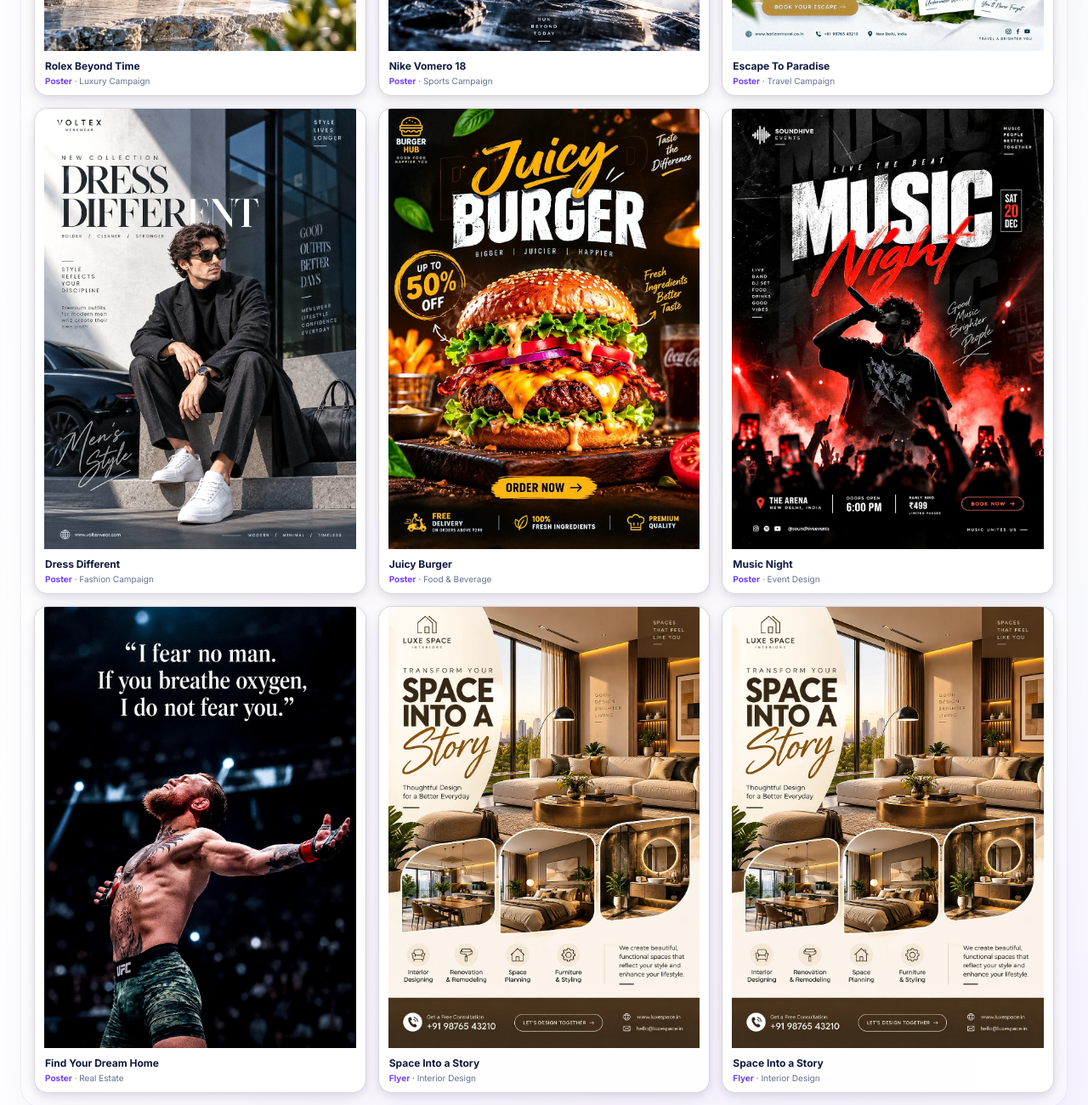
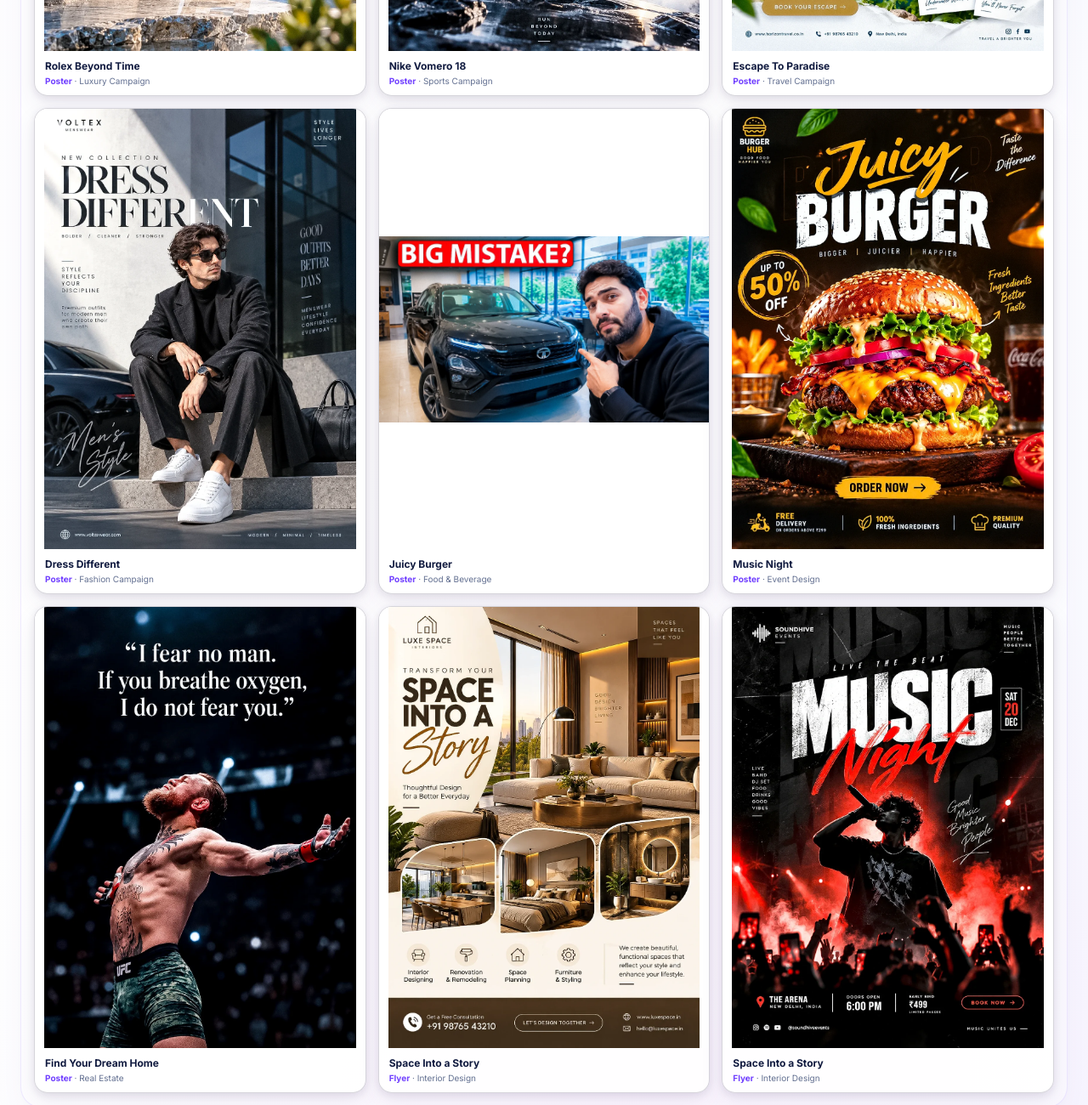
Before and after one commit to ixpikachu18-cmd/creativethumb-portfolio, a plain HTML site: page graphic-design.html in a window 1280 px wide. Shown: the part 1140-2440 px from the top of the page at 85% size. Drawn offline with Linux system fonts and the light colour scheme.

Commit message:
Update graphic-design.html

```diff
--- a/graphic-design.html
+++ b/graphic-design.html
@@ -348,11 +348,11 @@
     <article class="work-card" data-cat="fitness" data-title="Nike Vomero 18"><img src="assets/shoes.webp" alt="Nike Vomero 18 poster" loading="lazy" decoding="async"><div class="meta"><h3>Nike Vomero 18</h3><p><span>Poster</span> · Sports Campaign</p></div></article>
     <article class="work-card" data-cat="event" data-title="Escape To Paradise"><img src="assets/travel.webp" alt="Escape To Paradise poster" loading="lazy" decoding="async"><div class="meta"><h3>Escape To Paradise</h3><p><span>Poster</span> · Travel Campaign</p></div></article>
     <article class="work-card" data-cat="business" data-title="Dress Different"><img src="assets/cloth.webp" alt="Dress Different fashion poster" loading="lazy" decoding="async"><div class="meta"><h3>Dress Different</h3><p><span>Poster</span> · Fashion Campaign</p></div></article>
-    <article class="work-card" data-cat="food" data-title="Juicy Burger"><img src="assets/burger.webp" alt="Juicy Burger poster" loading="lazy" decoding="async"><div class="meta"><h3>Juicy Burger</h3><p><span>Poster</span> · Food &amp; Beverage</p></div></article>
-    <article class="work-card" data-cat="event" data-title="Music Night"><img src="assets/music.webp" alt="Music Night event poster" loading="lazy" decoding="async"><div class="meta"><h3>Music Night</h3><p><span>Poster</span> · Event Design</p></div></article>
+    <article class="work-card" data-cat="food" data-title="Juicy Burger"><img src="assets/car.webp" alt="Juicy Burger poster" loading="lazy" decoding="async"><div class="meta"><h3>Juicy Burger</h3><p><span>Poster</span> · Food &amp; Beverage</p></div></article>
+    <article class="work-card" data-cat="event" data-title="Music Night"><img src="assets/burger.webp" alt="Music Night event poster" loading="lazy" decoding="async"><div class="meta"><h3>Music Night</h3><p><span>Poster</span> · Event Design</p></div></article>
     <article class="work-card" data-cat="business" data-title="Find Your Dream Home"><img src="assets/cornor.webp" alt="Find Your Dream Home poster" loading="lazy" decoding="async"><div class="meta"><h3>Find Your Dream Home</h3><p><span>Poster</span> · Real Estate</p></div></article>
     <article class="work-card" data-cat="business" data-title="Space Into a Story"><img src="assets/house.webp" alt="Space Into a Story poster" loading="lazy" decoding="async"><div class="meta"><h3>Space Into a Story</h3><p><span>Flyer</span> · Interior Design</p></div></article>
-    <article class="work-card" data-cat="business" data-title="Space Into a Story"><img src="assets/house.webp" alt="Space Into a Story poster" loading="lazy" decoding="async"><div class="meta"><h3>Space Into a Story</h3><p><span>Flyer</span> · Interior Design</p></div></article>
+    <article class="work-card" data-cat="business" data-title="Space Into a Story"><img src="assets/music.webp" alt="Space Into a Story poster" loading="lazy" decoding="async"><div class="meta"><h3>Space Into a Story</h3><p><span>Flyer</span> · Interior Design</p></div></article>
   </div>
 </section>
 
```
